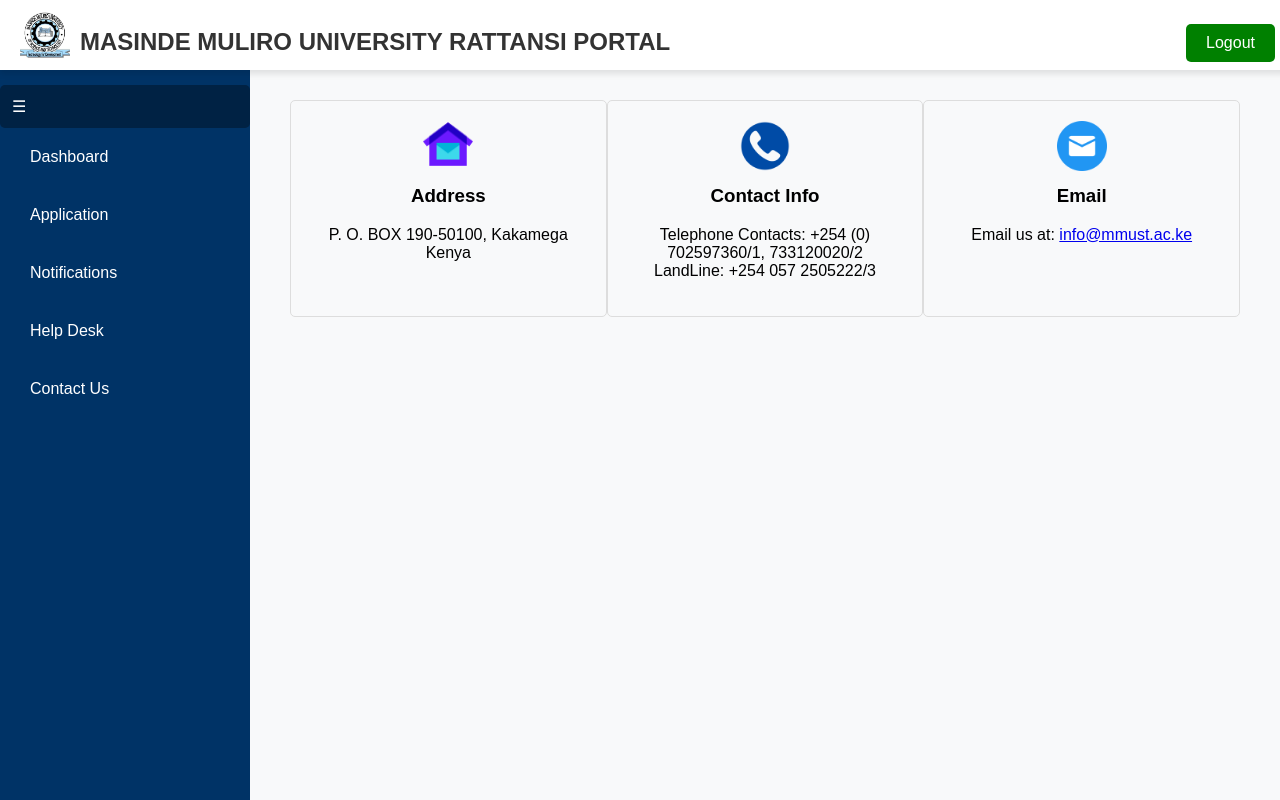
After one commit to mwita32/Online-bursary-application-portal, a Django app: page /students/contact/ in a window 1280 px wide. The commit adds this page. Run offline with Django 5.2, Linux system fonts and the light colour scheme; some libraries are stand-ins or nearby versions.

Commit message:
fourth commit

```diff
--- /dev/null
+++ b/static/css/contact.css
@@ -0,0 +1,23 @@
+/* contact/static/css/contact.css */
+.contact-container {
+    display: flex;
+    justify-content: space-around;
+    padding: 20px;
+}
+
+.contact-section {
+    text-align: center;
+    border: 1px solid #ddd;
+    padding: 20px;
+    border-radius: 5px;
+    width: 30%;
+}
+
+.contact-icon img {
+    width: 50px;
+    height: 50px;
+}
+
+.contact-info h3 {
+    margin-top: 10px;
+}
--- /dev/null
+++ b/students/templates/contact.html
@@ -0,0 +1,34 @@
+{% extends 'homepage.html' %}
+{% load static %}
+
+{% block content %}
+    <div class="contact-container">
+        <div class="contact-section">
+            <div class="contact-icon">
+                <img src="{% static 'images/address-icon.png' %}" alt="Address Icon">
+            </div>
+            <div class="contact-info">
+                <h3>Address</h3>
+                <p>P. O. BOX 190-50100, Kakamega<br>Kenya</p>
+            </div>
+        </div>
+        <div class="contact-section">
+            <div class="contact-icon">
+                <img src="{% static 'images/contact-icon.png' %}" alt="Contact Icon">
+            </div>
+            <div class="contact-info">
+                <h3>Contact Info</h3>
+                <p>Telephone Contacts: +254 (0) 702597360/1, 733120020/2<br>LandLine: +254 057 2505222/3</p>
+            </div>
+        </div>
+        <div class="contact-section">
+            <div class="contact-icon">
+                <img src="{% static 'images/email-icon.png' %}" alt="Email Icon">
+            </div>
+            <div class="contact-info">
+                <h3>Email</h3>
+                <p>Email us at: <a href="mailto:info@mmust.ac.ke">info@mmust.ac.ke</a></p>
+            </div>
+        </div>
+    </div>
+{% endblock %}
--- a/students/templates/homepage.html
+++ b/students/templates/homepage.html
@@ -11,6 +11,8 @@
     <link rel="stylesheet" href="/static/css/error.css">
      <link rel="stylesheet" href="/static/css/success.css">
     <link rel="stylesheet" href="/static/css/notifications.css">
+
+    <link rel="stylesheet" href="/static/css/contact.css">
 
     <script defer src="/static/js/script.js"></script>
 </head>
@@ -34,7 +36,7 @@
             <li><a href="{% url 'student_application' %}"><i class="icon"></i> <span>Application</span></a></li>
             <li><a href="{% url 'notifications' %}"><i class="icon"></i> <span>Notifications</span></a></li>
             <li><a href="#"><i class="icon"></i> <span>Help Desk</span></a></li>
-            <li><a href="#"><i class="icon"></i> <span>Contact Us</span></a></li>
+            <li><a href="{% url 'contact' %}"><i class="icon"></i> <span>Contact Us</span></a></li>
         </ul>
     </div>
 
--- a/students/urls.py
+++ b/students/urls.py
@@ -3,6 +3,7 @@ from django.urls import path
 from . import views
 
 urlpatterns = [
+    path('contact/', views.contact, name='contact'),
     path('homepage/', views.homepage, name='homepage'),
     path('dashboard/', views.student_dashboard, name='dashboard'),
 
--- a/students/views.py
+++ b/students/views.py
@@ -8,6 +8,8 @@ from django.shortcuts import render, redirect, get_object_or_404
 from .models import Notification
 from admins.models import ApplicationSettings
 
+def contact(request):
+    return render(request, 'contact.html')
 
 def student_dashboard(request):
     return render(request, 'dashboard.html')
```
Also changed, not shown: static/images/address-icon.png (added), static/images/contact-icon.png (added), static/images/email-icon.png (added).
